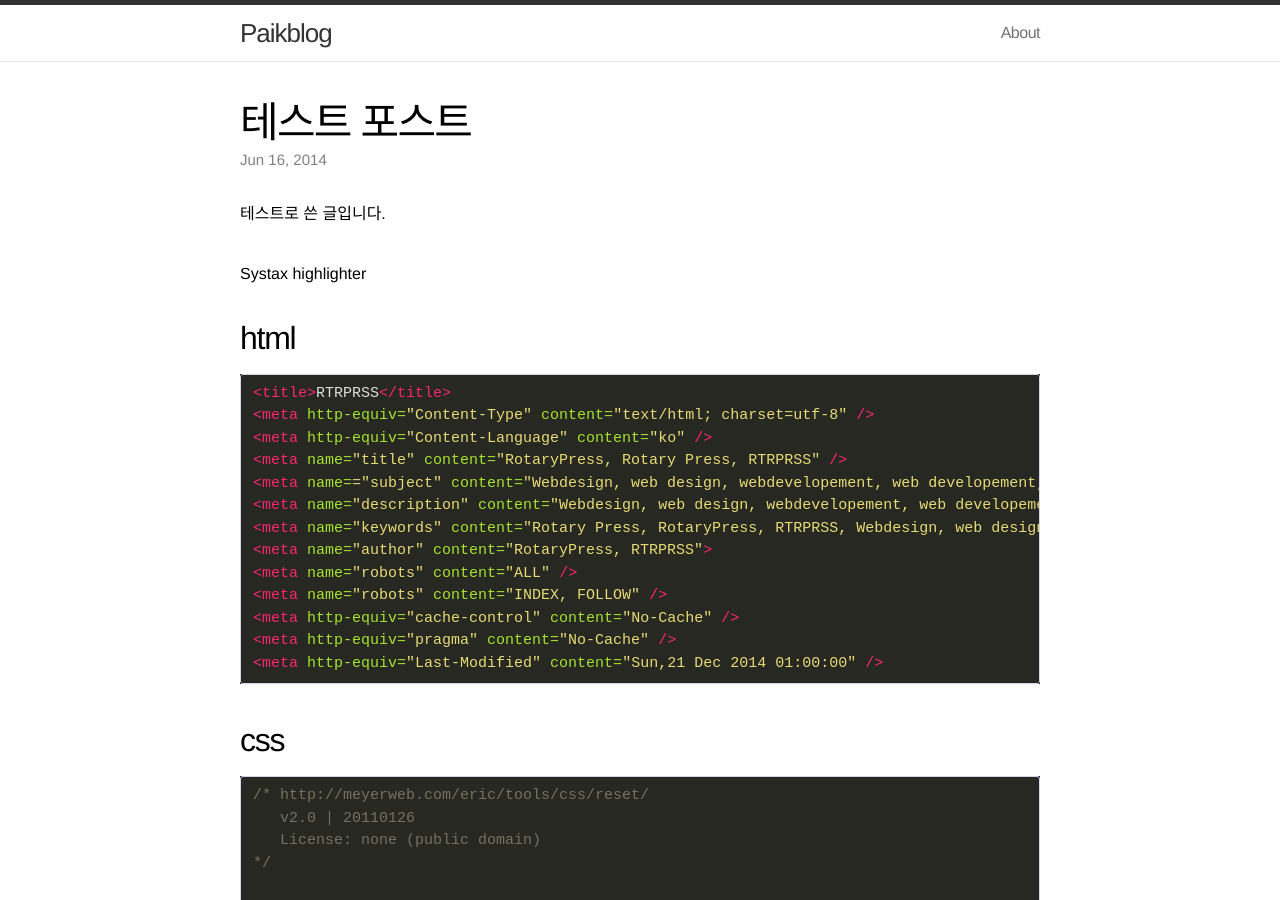
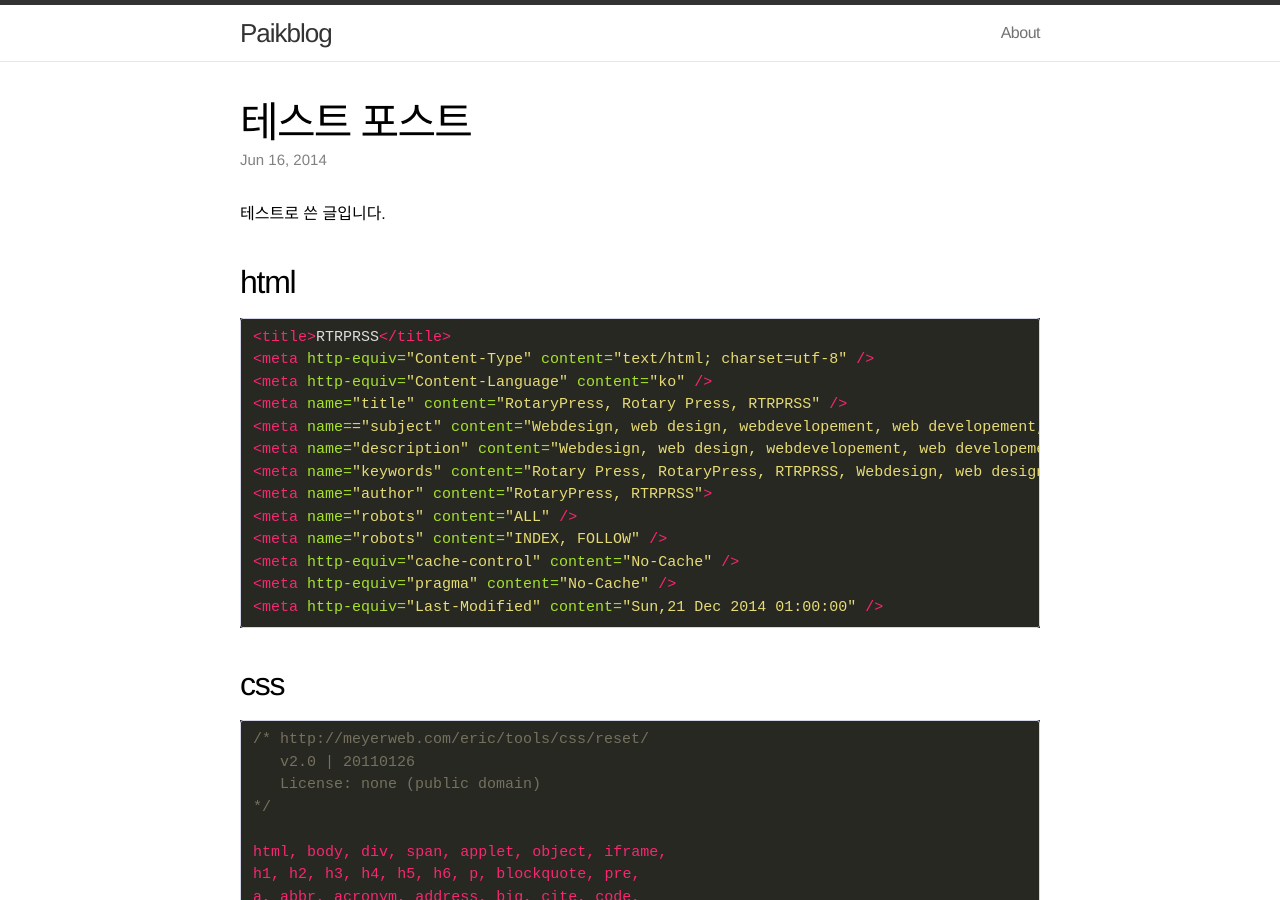
Before and after one commit to paikwiki/paikwiki.github.io, a Jekyll site: the page built from _posts/2014-06-16-test-post.markdown, in a window 1280 px wide and 900 px high. Built offline with Jekyll 4.4.1, drawn with Linux system fonts in a browser that asks for light colours.

Commit message:
Fixed small things

````diff
--- a/_posts/2014-06-16-test-post.markdown
+++ b/_posts/2014-06-16-test-post.markdown
@@ -5,8 +5,6 @@
 ---
 
 테스트로 쓴 글입니다.
-
-# Systax highlighter
 
 ## html
 
@@ -87,7 +85,7 @@
 });
 ```
 
-#php
+## php
 
 ```php
 <?php
````
